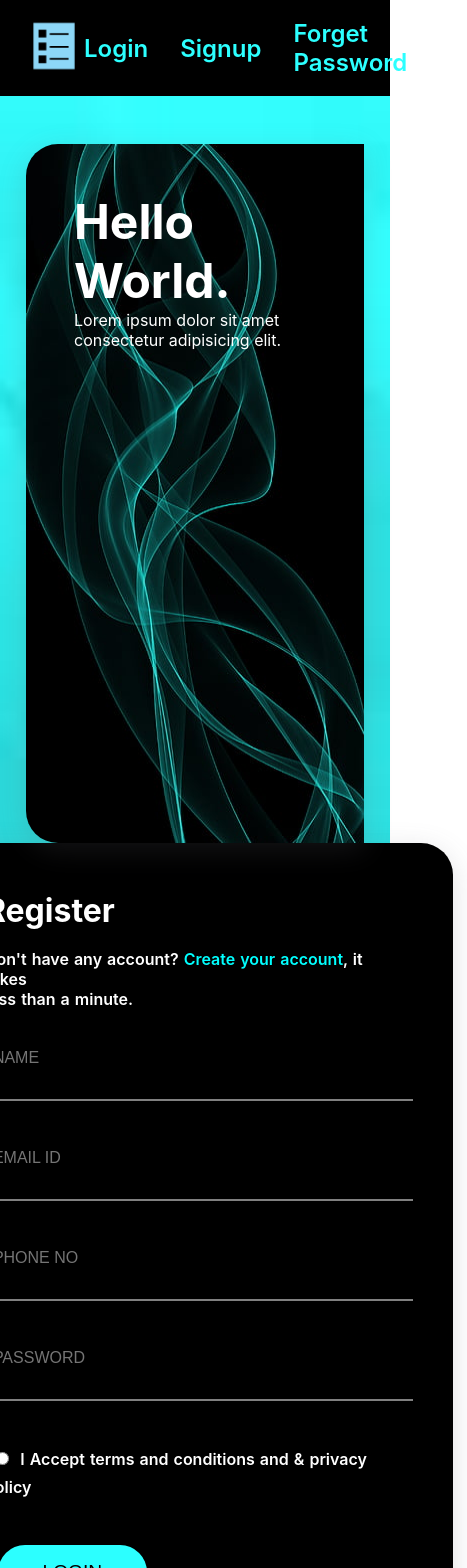
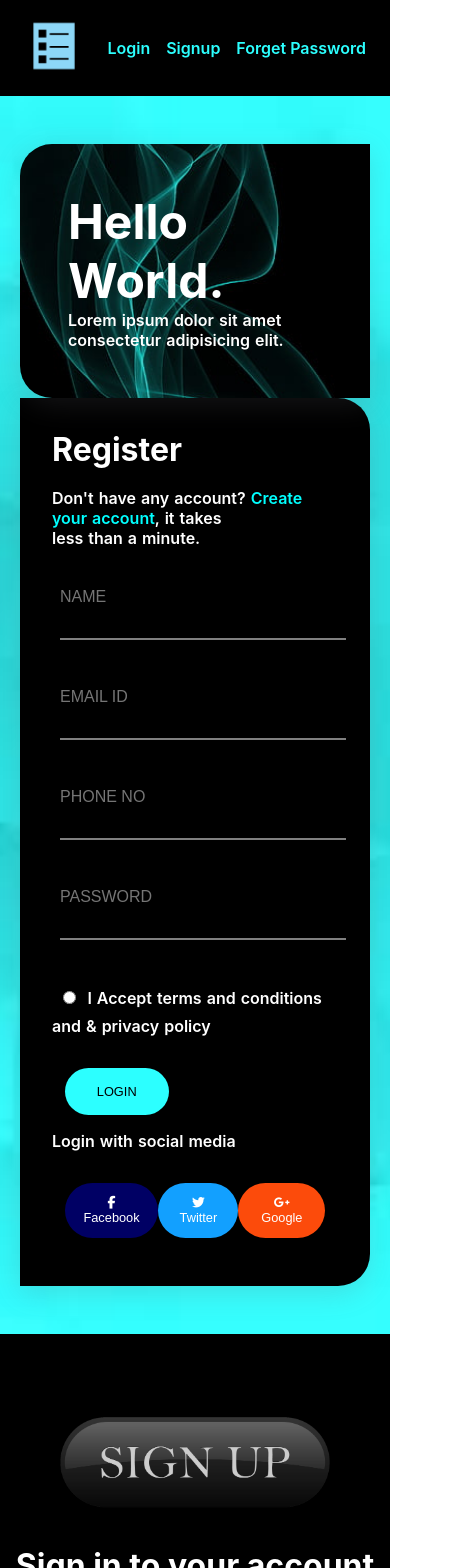
Before and after one commit to justhanzala/reactjs-user-registration-ui, a React (Create React App) app: page / in a window 390 px wide. Shown: the top 1568 px of the page, 467 px wide, since content can reach past the window. Built offline with nearby package versions, Linux system fonts and the light colour scheme.

Commit message:
Responsive Completed

```diff
--- a/src/Components/Login/Login.css
+++ b/src/Components/Login/Login.css
@@ -2,32 +2,29 @@
   position: relative;
   padding-top: 3rem;
   padding-bottom: 3rem;
-  width: 100%;
   background-image: url(../Images/aquabg.jfif);
   background-position: center;
   background-repeat: no-repeat;
   background-size: cover;
 }
 
-.login .bg-content {
+.login .login-content {
   display: flex;
   justify-content: center;
 }
 
-.login .bg-img {
+.login .login-img {
+  font-weight: 600;
+  word-spacing: 1px;
+  border-radius: 2rem 0rem 0rem 2rem;
+  box-shadow: rgba(100, 100, 111, 0.2) 0px 7px 29px 0px;
+  background: url(../Images/dark.jpg) no-repeat repeat center center/cover;
   position: relative;
+  height: auto;
+  width: 450px;
 }
 
-.login .bg-img img {
-  border-radius: 2rem 0rem 0rem 2rem;
-
-  box-shadow: rgba(100, 100, 111, 0.2) 0px 7px 29px 0px;
-  height: 100%;
-  width: 100%;
-}
-
-.login .bg-text {
-  position: absolute;
+.login .login-text {
   padding: 3rem;
   color: #fff;
 }
@@ -36,7 +33,7 @@
   padding: 3rem;
   background-color: rgb(0, 0, 0);
   color: #fff;
-  width: 100%;
+  width: 550px;
   font-weight: 600;
   word-spacing: 1px;
   border-radius: 0rem 2rem 2rem 0rem;
@@ -99,7 +96,7 @@
 .btn-ablue {
   background-color: rgb(44, 255, 255);
   color: #000;
-  padding: 1rem 2.8rem 1rem 2.8rem;
+  padding: 1rem 2rem 1rem 2rem;
 }
 
 .btn-ablue:hover {
@@ -107,7 +104,7 @@
 }
 
 .btn-blue {
-  padding: 1rem 2rem 1rem 2rem;
+  padding: 1rem 1.5rem 1rem 1.5rem;
   background-color: rgb(0, 0, 100);
   color: #fff;
 }
@@ -117,7 +114,7 @@
 }
 
 .btn-lblue {
-  padding: 1rem 2rem 1rem 2rem;
+  padding: 1rem 1.5rem 1rem 1.5rem;
   background-color: rgb(18, 160, 255);
   color: #fff;
 }
@@ -127,7 +124,7 @@
 }
 
 .btn-orange {
-  padding: 1rem 2rem 1rem 2rem;
+  padding: 1rem 1.5rem 1rem 1.5rem;
   background-color: rgb(252, 75, 11);
   color: #fff;
 }
@@ -136,10 +133,31 @@
   background-color: rgb(255, 146, 106);
 }
 
-@media (min-width: 100px) and (max-width: 790px) {
-  .login .bg-content {
+@media (min-width: 100px) and (max-width: 1000px) {
+  .login .login-content {
     display: flex;
     flex-wrap: wrap;
     justify-content: center;
   }
+
+  .login .login-img {
+    height: auto;
+    width: 350px;
+  }
+
+  .form-content {
+    padding: 2rem;
+    width: 350px;
+  }
+
+  .btn button {
+    margin-top: 1rem;
+    font-size: 0.8rem;
+  }
+
+  .btn-blue,
+  .btn-lblue,
+  .btn-orange {
+    padding: 0.8rem 1rem 0.8rem 1rem;
+  }
 }
--- a/src/Components/Login/Login.js
+++ b/src/Components/Login/Login.js
@@ -1,21 +1,24 @@
 import React from "react";
 import "../Login/Login.css";
-import Background from "../Images/dark.jpg";
+// import Background from "../Images/dark.jpg";
 
 export default function Login() {
   return (
     <>
       <div id="login" className="login">
         <div className="container">
-          <div className="bg-content">
-            <div className="bg-img">
-              <div className="bg-text">
+          <div className="login-content">
+            <div className="login-img">
+
+              <div className="login-text">
                 <h1>Hello</h1>
                 <h1>World.</h1>
                 <p>Lorem ipsum dolor sit amet consectetur adipisicing elit.</p>
               </div>
-              <img src={Background} alt="" />
+            {/* <img src={Background} alt="" /> */}
+
             </div>
+
             <div className="form">
               <div className="form-content">
                 <h2>Register</h2>
@@ -118,7 +121,7 @@ export default function Login() {
                       </button>
                     </a>
                   </div>
-                </div>
+                  </div>
               </div>
             </div>
           </div>
--- a/src/Components/Navbar/Navbar.css
+++ b/src/Components/Navbar/Navbar.css
@@ -23,3 +23,13 @@
   font-weight: 600;
   color: rgb(44, 255, 255);
 }
+
+@media (min-width: 100px) and (max-width: 400px) {
+  .navbar-links {
+    gap: 1rem;
+  }
+
+  .navbar-links li {
+    font-size: 1rem;
+  }
+}
--- a/src/Components/Signup/Signup.css
+++ b/src/Components/Signup/Signup.css
@@ -52,15 +52,12 @@
   background-color: rgb(96, 255, 255);
 }
 
-@media (min-width: 100px) and (max-width: 560px) {
-  .signup-content {
-    display: flex;
-    flex-wrap: wrap;
-
+@media (min-width: 100px) and (max-width: 430px) {
+  .signup-content .btn {
+    gap: 8rem;
   }
 
-  .signup-content .btn {
-    gap: 10rem;
+  .signup-content .btn-ablue {
+    padding: 0.9rem 1.8rem 0.9rem 1.8rem;
   }
-
 }
```
